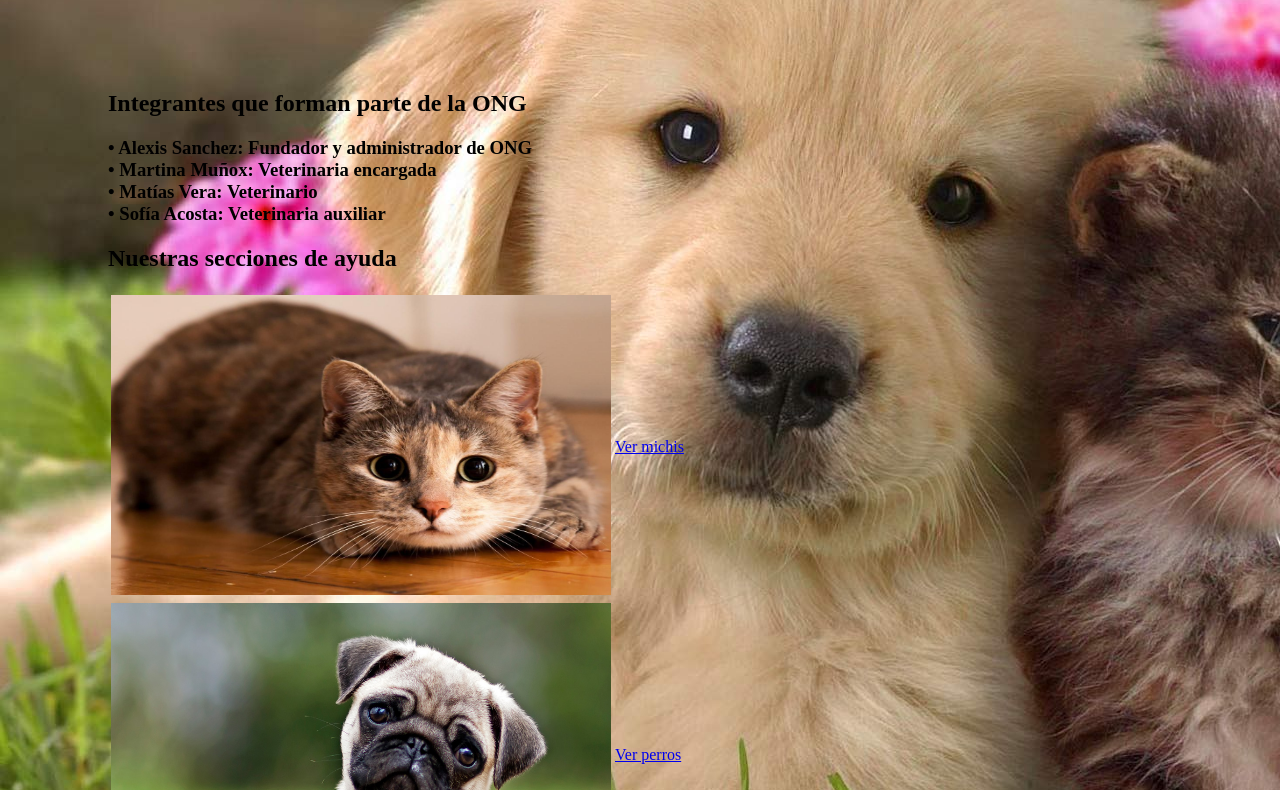
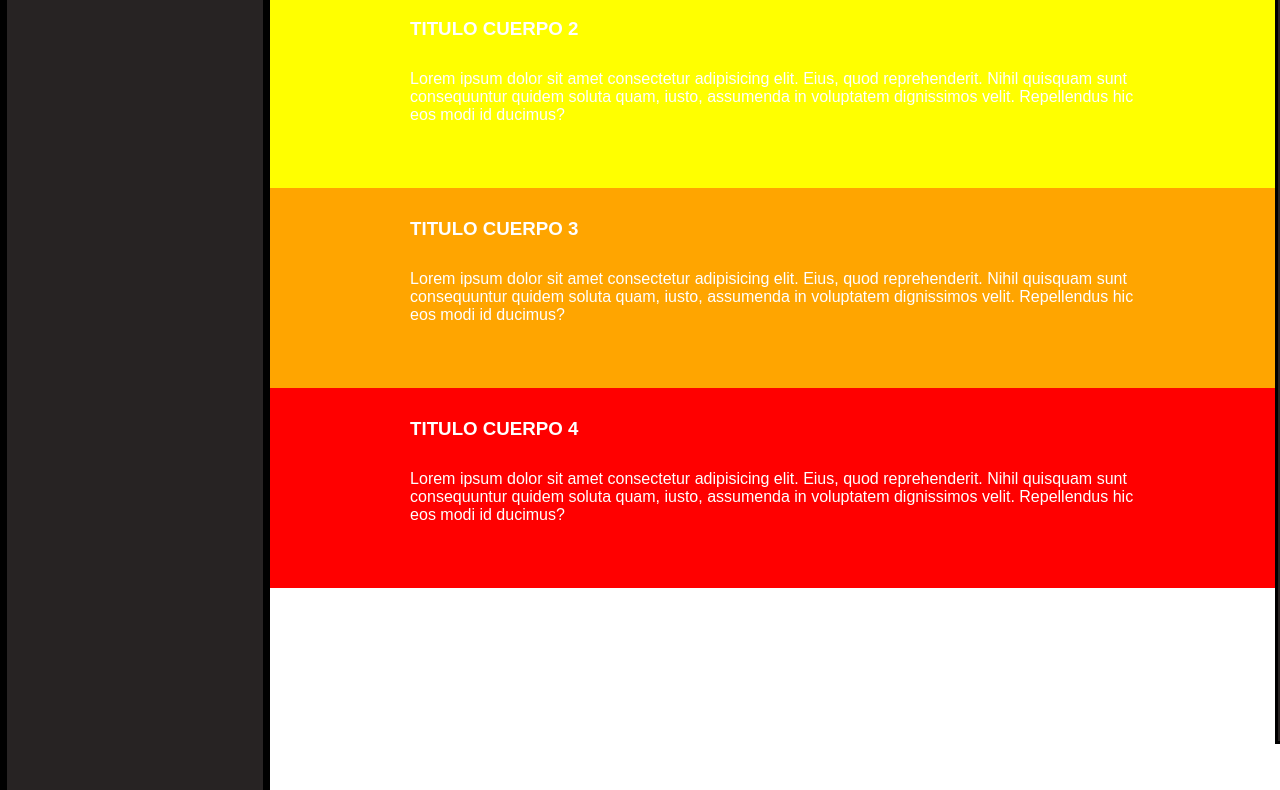
Before and after one commit to Kevrubio7892/Tarea-002-Grupal, a plain HTML site: page index.html in a window 1280 px wide. Shown: the part 212-1002 px from the top of the page. After the commit the page ends 800 px from the top, so only its background shows below. Drawn offline with Linux system fonts and the light colour scheme.

Commit message:
Sitio terminado

```diff
--- /dev/null
+++ b/css/peludos.css
@@ -0,0 +1,145 @@
+* {
+    margin: 0;
+    padding: 8;
+    font-family: sans-serif;
+    color: white;
+}
+/* Menú de navegación */
+.navegacion{
+    border: solid 7px black;
+    background-color:rgb(39, 35, 35);
+    opacity: 1;
+    height:100vh; /*vh: viewport-height --> altura de la ventana gráfica */
+    width: 20%; /*widht: anchura del área del contenido */
+    position: fixed;
+    top: 0%;
+    padding-bottom: 150px;
+    padding-top: 50px;
+    display: block;
+}
+
+.navegacion dt a{
+    text-decoration: none;
+    font-size:x-large;
+    color: white;
+    padding: 10px;
+    margin: 5px;
+    border-radius: 8px;
+}
+
+.navegacion dt:hover{
+    filter: brightness(0.3);
+    transition: 0.5s;
+}
+
+/* Contenido index */
+
+
+
+.contenido1 {
+    background-color: cyan;
+    height:25vh; /*vh: viewport-height --> altura de la ventana gráfica */
+    width: 80%; /*widht: anchura del área del contenido */
+    position: fixed;
+    top: 0%;
+    right: -1.1%;
+    display: block;
+    text-align:justify;
+}
+
+.contenido1 p {
+    margin-left: 110px;
+    margin-right: 110px;
+    padding: 30px;
+}
+
+.contenido1 h3 {
+    margin-left: 140px;
+    margin-top: 30px;
+}
+
+
+
+.contenido2 {
+
+    background-color:yellow;
+    height:25vh; /*vh: viewport-height --> altura de la ventana gráfica */
+    width: 80%; /*widht: anchura del área del contenido */
+    position: fixed;
+    top: 25%;
+    right: -1.1%;
+    display: block;
+}
+.contenido2 p {
+    margin-left: 110px;
+    margin-right: 110px;
+    padding: 30px;
+}
+
+.contenido2 h3 {
+    margin-left: 140px;
+    margin-top: 30px;
+
+}
+
+
+
+
+
+.contenido3 {
+
+    background-color: orange;
+    height:25vh; /*vh: viewport-height --> altura de la ventana gráfica */
+    width: 80%; /*widht: anchura del área del contenido */
+    position: fixed;
+    top: 50%;
+    right: -1.1%;
+    display: block;
+}
+.contenido3 p {
+    margin-left: 110px;
+    margin-right: 110px;
+    padding: 30px;
+}
+
+.contenido3 h3 {
+    margin-left: 140px;
+    margin-top: 30px;
+}
+
+
+
+.contenido4 {
+
+    background-color:red;
+    height:25vh; /*vh: viewport-height --> altura de la ventana gráfica */
+    width: 80%; /*widht: anchura del área del contenido */
+    position: fixed;
+    top: 75%;
+    right: -1.1%;
+    display: block;
+}
+.contenido4 p {
+    margin-left: 110px;
+    margin-right: 110px;
+    padding: 30px;
+}
+
+.contenido4 h3 {
+    margin-left: 140px;
+    margin-top: 30px;
+}
+
+
+.borde{
+    border: solid 3px black;
+    background-color:rgb(39, 35, 35);
+    opacity: 1;
+    height:100vh; /*vh: viewport-height --> altura de la ventana gráfica */
+    width: 3%; /*widht: anchura del área del contenido */
+    position: fixed;
+    left: 1275px;
+    top: 0%;
+    padding-bottom: 150px;
+    display: block;
+}
--- a/index.html
+++ b/index.html
@@ -1,64 +1,57 @@
 <!DOCTYPE html>
 <html lang="es">
+
 <head>
     <meta charset="UTF-8">
     <meta http-equiv="X-UA-Compatible" content="IE=edge">
     <meta name="viewport" content="width=device-width, initial-scale=1.0">
     <title>Document</title>
+    <link type="text/css" rel="stylesheet" href="css/peludos.css">
 </head>
-<body background="img/e2b0ac9becbd309cdcb67a05d36504ed.jpg" alt="" width="50%">
-    <!-- contenido del documento-->
-    <center>
-        <font color= "white"><h1>ONG AYUDA A UN PELUDO<h1> </font>
-        </center>
-    <div style = "margin : 100px;">
-    <p><h3>Somos una asociación de veterinarios que buscan salvar vidas de
-       animales en condiciones de abandono y maltrato, los cuales serán
-       rehabilitados, esterelizados y sanados. <h3>
-    </p>
-    </div>
-    <div style ="margin-left: 100px;margin-right: 100px;">
-        <h2>Integrantes que forman parte de la ONG</h2>
+
+
+
+<body>
+    <!-- CONTENEDOR DE LA PAGINA -->
+
+
+    <!-- BARRA DE NAVEGACION -->
+    <div class="navegacion">
+        <nav>
+            <ul>
+                <dt><a href="index.html">Inicio</a></dt>
+                <dt><a href="Nosotros.html">Nosotros</a></dt>
+                <dt><a href="perros.html">Perros</a></dt>
+                <dt><a href="gatos.html">Gatos</a></dt>
+                <dt> <a href="contactos.html">Contactos</a></dt>
+            </ul>
+        </nav>
     </div>
 
-    <div style="margin-left: 100px;margin-right: 100px;">
-    <p>
-       <h3>
-       • Alexis Sanchez: Fundador y administrador de ONG <br>
-       • Martina Muñox: Veterinaria encargada<br>
-       • Matías Vera: Veterinario<br>
-       • Sofía Acosta: Veterinaria auxiliar<br>
-       <h3>
-    </p>
+    <!-- CONTENIDO DE LA PAGINA WEB-->
+    <div class="contenido1">
+        <h3>TITULO CUERPO 1</h3>
+        <p>Lorem ipsum dolor sit amet consectetur adipisicing elit. Eius, quod reprehenderit.<br>
+           Nihil quisquam sunt consequuntur quidem soluta quam, iusto, assumenda in voluptatem dignissimos velit.<br>
+           Repellendus hic eos modi id ducimus?</p>
+    </div>
+    <div class="contenido2">
+        <h3>TITULO CUERPO 2</h3>
+        <p>Lorem ipsum dolor sit amet consectetur adipisicing elit. Eius, quod reprehenderit. Nihil quisquam sunt consequuntur quidem soluta quam, iusto, assumenda in voluptatem dignissimos velit. Repellendus hic eos modi id ducimus?</p>
+    </div>
+    <div class="contenido3">
+        <h3>TITULO CUERPO 3</h3>
+        <p>Lorem ipsum dolor sit amet consectetur adipisicing elit. Eius, quod reprehenderit. Nihil quisquam sunt consequuntur quidem soluta quam, iusto, assumenda in voluptatem dignissimos velit. Repellendus hic eos modi id ducimus?</p>
+    </div>
+    <div class="contenido4">
+        <h3>TITULO CUERPO 4</h3>
+        <p>Lorem ipsum dolor sit amet consectetur adipisicing elit. Eius, quod reprehenderit. Nihil quisquam sunt consequuntur quidem soluta quam, iusto, assumenda in voluptatem dignissimos velit. Repellendus hic eos modi id ducimus?</p>
 
     </div>
 
-    <div style="margin-left: 100px;margin-right: 100px;">
-    <h2>Nuestras secciones de ayuda</h2>
+    <div class="borde">
 
-    <table>
-    <tr>
-        <td>
-            <img src="img/gato-marron_0.jpg" width="500" height="300">
-        </td>
-        <td>
-            <a href="gatos.html">Ver michis</a>
-        </td>
-    </tr>
-    <tr>
-        <td>
-            <img src="img/perro 1.jpg" width="500" height="300">
-        </td>
-        <td>
-            <a href="perros.html">Ver perros</a>
-        </td>
-    </tr>
-    </table>
-
-</div>
-
-
-
+    </div>
 
 </body>
 </html>
```
Also changed, not shown: Nosotros.html (added, +43 -0 lines), contactos.html (added, +37 -0 lines), css/estilos.css (added), img/imagenes-de-perritos-bebes-tiernos-para-fondo-celular-en-hd-12.jpeg (added).
